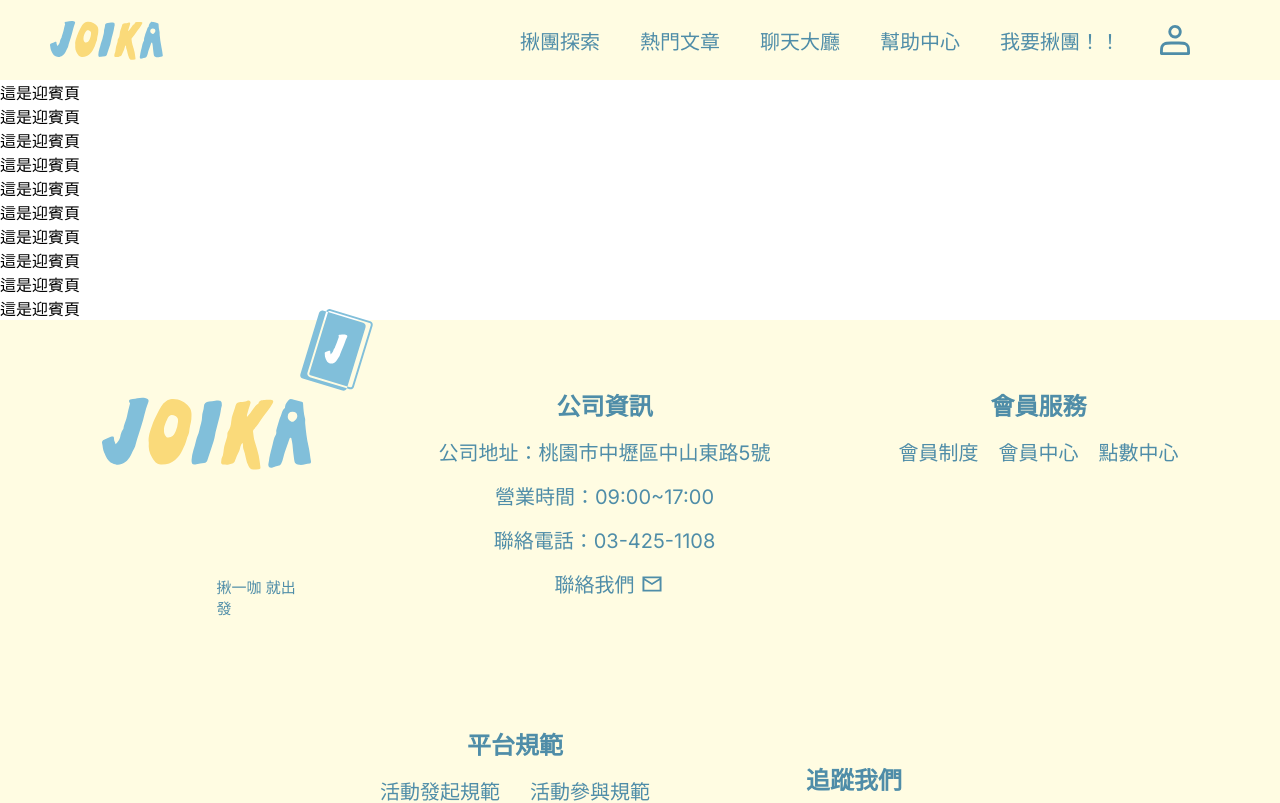
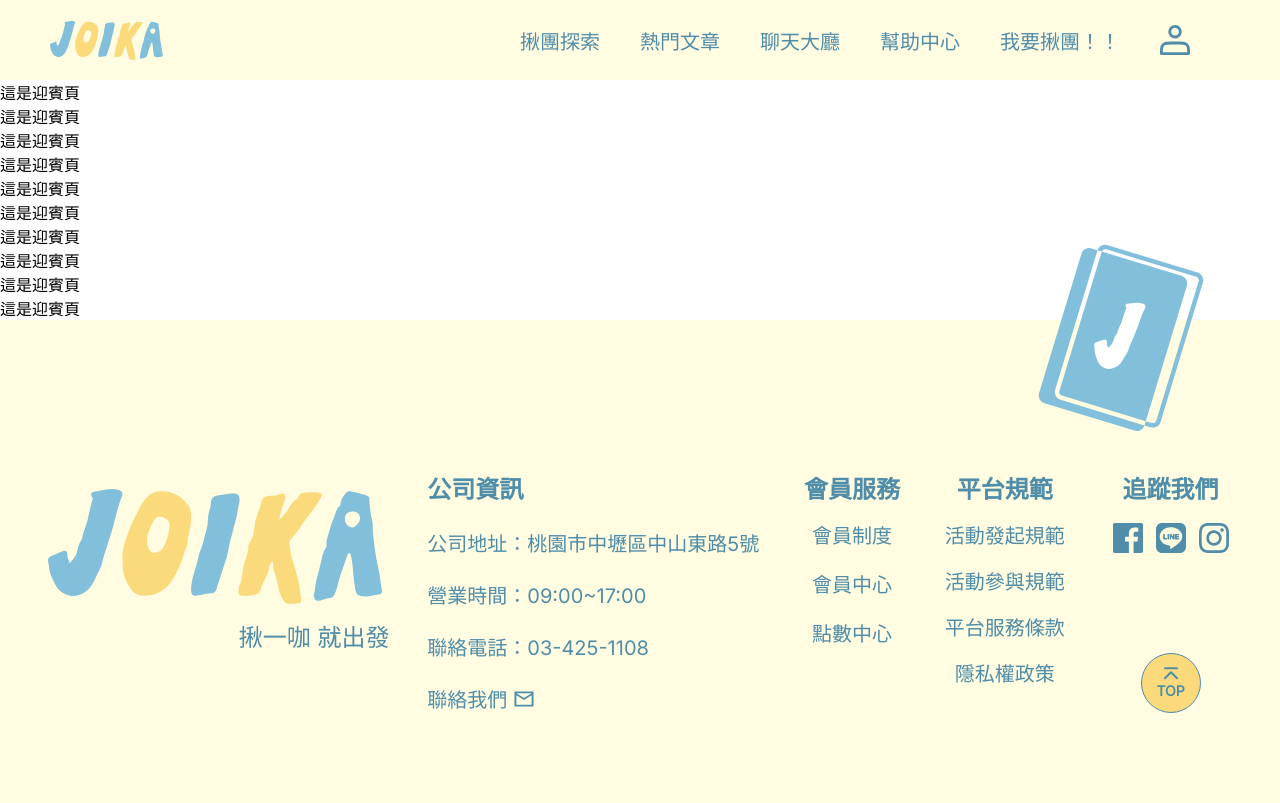
Before and after one commit to Jasonwen1512/joika, a Vue app: page / in a window 1280 px wide. Shown: the top 803 px of the page. Built offline with nearby package versions, Linux system fonts and the light colour scheme.

Commit message:
footer製作中

```diff
--- a/src/components/footer.vue
+++ b/src/components/footer.vue
@@ -2,7 +2,8 @@
 import Logo from "@/components/logo.vue";
 import { ref, onMounted, onBeforeUnmount } from "vue";
 const isMobile = ref(true);
-const joikaWidth = 144.71;
+const isTablet = ref(true);
+const joikaWidth = ref(360);
 const joikaBgcList_basic = [
   ["#FEF2C3", "#FAE4D2", "#DEF2C5", "#FAEBC6", "#FEF2C3"],
   ["#E8F8E8", "#FFDBC8", "#D9EAE0", "#E3D7E0", "#FAE4D2"],
@@ -13,17 +14,24 @@ let joikaBgcList = ref([]);
 const computedBottomJoikaAmount = () => {
   const clientWidth = document.body.clientWidth;
   // 目前螢幕寬度，要產生幾個底部的joika
-  const joikaAmount = Math.ceil(clientWidth / joikaWidth);
+  const joikaAmount = Math.ceil(clientWidth / joikaWidth.value);
   joikaBgcList.value = [];
   const jbl = joikaBgcList_basic.length;
-  for (let i = 0; i < joikaAmount; i++) {
+  for (let i = 0; i < joikaAmount + 2; i++) {
     joikaBgcList.value.push(joikaBgcList_basic[(i + jbl) % jbl]);
   }
-  // console.log(joikaAmount);
-  // console.log(joikaBgcList);
+  console.log(joikaAmount);
+  console.log(joikaBgcList);
 };
 const checkIsMobile = () => {
-  isMobile.value = document.body.clientWidth <= 1024;
+  // footer 則是寬度<=768的當手機（平板有特別樣式）
+  isMobile.value = document.body.clientWidth <= 768;
+  joikaWidth.value = 141;
+};
+const checkisTablet = () => {
+  const width = document.body.clientWidth;
+  isTablet.value = width > 768 && width < 1024;
+  joikaWidth.value = 182;
 };
 const scrollToTop = () => {
   window.scrollTo({
@@ -32,13 +40,16 @@ const scrollToTop = () => {
   });
 };
 onMounted(() => {
+  checkisTablet();
   checkIsMobile();
   computedBottomJoikaAmount();
   window.addEventListener("resize", checkIsMobile);
+  window.addEventListener("resize", checkisTablet);
   window.addEventListener("resize", computedBottomJoikaAmount);
 });
 onBeforeUnmount(() => {
   window.removeEventListener("resize", checkIsMobile);
+  window.removeEventListener("resize", checkisTablet);
   window.removeEventListener("resize", computedBottomJoikaAmount);
 });
 </script>
@@ -46,12 +57,18 @@ onBeforeUnmount(() => {
 <template>
   <footer class="footer">
     <div class="footer-area">
+      <div class="card" v-if="!isMobile && !isTablet">
+        <img src="@/assets/img/icon/footer-card.svg" alt="" />
+      </div>
       <div class="footer-icon">
-        <div class="card">
+        <div class="card" v-if="isMobile || isTablet">
           <img src="@/assets/img/icon/footer-card.svg" alt="" />
         </div>
         <div class="logo">
-          <Logo :width="209" :height="94" />
+          <Logo
+            :width="isMobile ? 209 : isTablet ? 273 : 334"
+            :height="isMobile ? 94 : isTablet ? 123 : 154"
+          />
           <div>揪一咖 就出發</div>
         </div>
       </div>
@@ -94,10 +111,10 @@ onBeforeUnmount(() => {
             <img src="@/assets/img/icon/instagram.svg" alt="" />
           </a>
         </div>
-      </div>
-      <div class="top-button" @click="scrollToTop">
-        <img src="@/assets/img/icon/footer-back-to-top.svg" alt="" />
-        <span>TOP</span>
+        <div class="top-button" @click="scrollToTop">
+          <img src="@/assets/img/icon/footer-back-to-top.svg" alt="" />
+          <span>TOP</span>
+        </div>
       </div>
     </div>
     <div class="bottom-decoration">
@@ -131,20 +148,42 @@ onBeforeUnmount(() => {
   justify-content: center;
   background-color: $footer-bgc;
   color: $footer-text-color;
+  @include tablet() {
+    flex-direction: row;
+    justify-content: space-between;
+    padding: 50px 114px 0 114px;
+  }
   @include desktop() {
-    padding: 67px 60px;
-    flex-direction: row;
-    gap: 10vw;
+    justify-content: center;
+    gap: 7%;
+    padding: 200px 0 0 0;
+  }
+  @media screen and (width <= 1500px) and (width >= $device-d) {
+    padding: 150px 0 0 0;
+    gap: 3.5%;
   }
 }
 .card {
   position: absolute;
-  width: 75px;
-  left: 56%;
+  width: 82px;
+  right: 60px;
   transform: translate(80px, -80px);
-
   img {
     width: 100%;
+  }
+  @include tablet() {
+    width: 144px;
+    top: -40%;
+    left: 70%;
+  }
+  @include desktop() {
+    width: 207px;
+    top: 0;
+    right: 154px;
+    left: unset;
+  }
+  @media screen and (width <= 1500px) and (width >= $device-d) {
+    width: 170px;
   }
 }
 .footer-icon {
@@ -157,7 +196,26 @@ onBeforeUnmount(() => {
       left: 55%;
       bottom: -15%;
       font-size: 15px;
+      @include tablet() {
+        left: 53%;
+        font-size: 20px;
+      }
+      @include desktop() {
+        width: 100%;
+        left: 57%;
+        bottom: 50px;
+        font-size: 24px;
+      }
     }
+  }
+  @include tablet() {
+    width: 100%;
+  }
+  @include desktop() {
+    width: auto;
+  }
+  @media screen and (width <= 1200px) and (width >= $device-d) {
+    // width: 100%;
   }
 }
 
@@ -177,6 +235,9 @@ onBeforeUnmount(() => {
     color: inherit;
     font-size: 16px;
     font-weight: 400;
+    @include tablet() {
+      flex-direction: column;
+    }
   }
   @include desktop() {
     & :not(span) {
@@ -184,6 +245,7 @@ onBeforeUnmount(() => {
     }
   }
 }
+
 .company {
   gap: 15px;
   text-align: center;
@@ -195,7 +257,20 @@ onBeforeUnmount(() => {
     top: 2px;
     left: 7px;
   }
+  @include tablet() {
+    width: 100%;
+    text-align: left;
+    display: grid;
+    grid-template-columns: repeat(2, 1fr); // 2欄
+    grid-template-rows: repeat(3, auto); // 3列
+    gap: 23px 87px;
+    span {
+      grid-column: span 2;
+    }
+  }
   @include desktop() {
+    display: flex;
+    width: auto;
     img {
       top: 0px;
     }
@@ -216,6 +291,9 @@ onBeforeUnmount(() => {
   @media screen and (max-width: 370px) {
     grid-template-columns: repeat(2, 1fr);
   }
+  @include tablet() {
+    display: flex;
+  }
 }
 .follow-me {
   display: flex;
@@ -235,8 +313,13 @@ onBeforeUnmount(() => {
       gap: 7px;
     }
   }
-  @include desktop() {
-    margin-top: auto;
+  @include tablet() {
+    position: relative;
+  }
+  @media screen and (width <= 1200px) and (width >= $device-d) {
+    flex-direction: row;
+    margin-top: 20px;
+    gap: 40px;
   }
 }
 
@@ -254,6 +337,18 @@ onBeforeUnmount(() => {
   gap: 2px;
   span {
     font-size: 14px;
+  }
+  @include tablet() {
+    right: 34px;
+  }
+  @include desktop() {
+    width: 60px;
+    height: 60px;
+    right: 31px;
+  }
+  @media screen and (width <= 1200px) and (width >= $device-d) {
+    top: -10px;
+    right: -100px;
   }
 }
 
@@ -274,5 +369,11 @@ onBeforeUnmount(() => {
   &::-webkit-scrollbar {
     display: none;
   }
+  @include desktop() {
+    padding-top: 100px;
+  }
+  @media screen and (width <= 1200px) and (width >= $device-d) {
+    padding-top: 20px;
+  }
 }
 </style>
--- a/src/components/header.vue
+++ b/src/components/header.vue
@@ -5,7 +5,8 @@ import { ref, onMounted, onBeforeUnmount } from "vue";
 const isMobile = ref(true);
 
 const checkIsMobile = () => {
-  isMobile.value = document.body.clientWidth <= 1024;
+  // header 寬度<=1024的一律當作手機（平板沿用手機版）
+  isMobile.value = document.body.clientWidth < 1024;
 };
 
 onMounted(() => {
--- a/src/components/logo.vue
+++ b/src/components/logo.vue
@@ -28,15 +28,20 @@ defineProps({
     type: Number,
     default: 49,
   },
+  viewBox: {
+    type: String,
+    default: "0 0 141 49",
+  },
 });
 </script>
 <template>
   <svg
     :width="width"
     :height="height"
-    viewBox="0 0 141 49"
+    :viewBox="viewBox"
     fill="none"
     xmlns="http://www.w3.org/2000/svg"
+    preserveAspectRatio="xMinYMid meet"
   >
     <path
       d="M9.1589 31.4755C10.5376 29.7687 11.7927 28.5992 12.2396 26.6405C12.6389 24.891 13.0002 23.0083 14.127 21.5298C14.6689 20.8167 14.5025 20.0893 14.6832 19.3762C15.268 17.0895 16.3804 14.9881 16.8226 12.6301C17.3503 9.78235 18.1775 6.99167 18.8716 4.17247C18.9001 4.06313 18.9191 3.911 18.8621 3.83018C17.1981 1.38655 19.1663 1.20589 20.7305 0.953926C23.6638 0.483267 26.521 -0.519855 29.6112 0.331134C31.2941 0.797039 31.741 1.82869 31.2323 3.03624C29.0407 8.23726 28.2895 13.8424 26.502 19.1623C25.5369 22.0433 24.7477 25.0431 23.7303 27.8956C22.9744 30.0207 22.8128 32.4073 21.7051 34.2661C19.8605 37.3611 19.0903 41.1216 15.7291 43.3655C12.5676 45.4764 10.2571 45.7854 6.95773 44.2118C3.74869 42.6809 2.78361 39.7334 1.45245 36.9047C0.515885 34.9079 0.553918 32.7496 0.0689963 30.6815C-0.330351 28.9843 1.09113 28.352 2.0895 27.9907C3.4064 27.5153 4.58542 26.7784 5.91658 26.3505C7.57102 25.818 8.22709 26.1603 8.132 27.8385C8.06545 29.0651 8.95922 29.9304 9.1589 31.4755Z"
```
